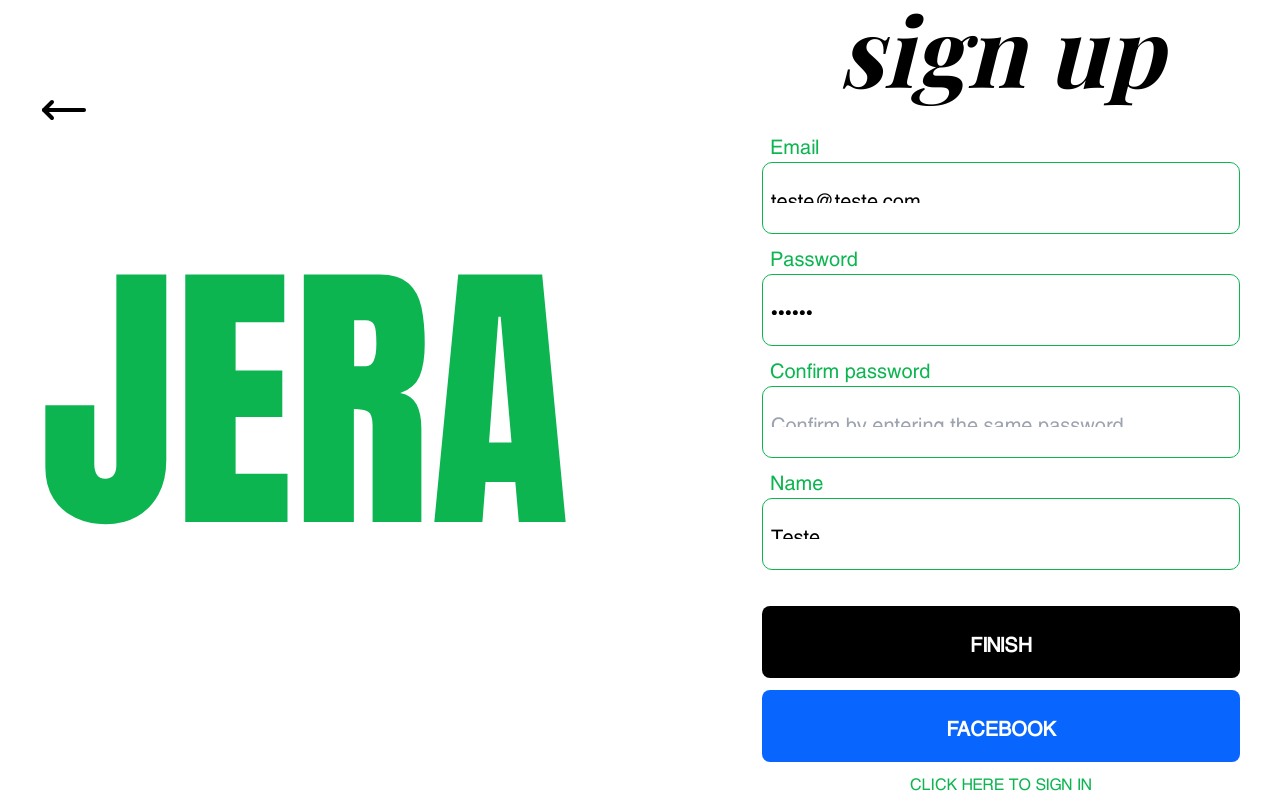
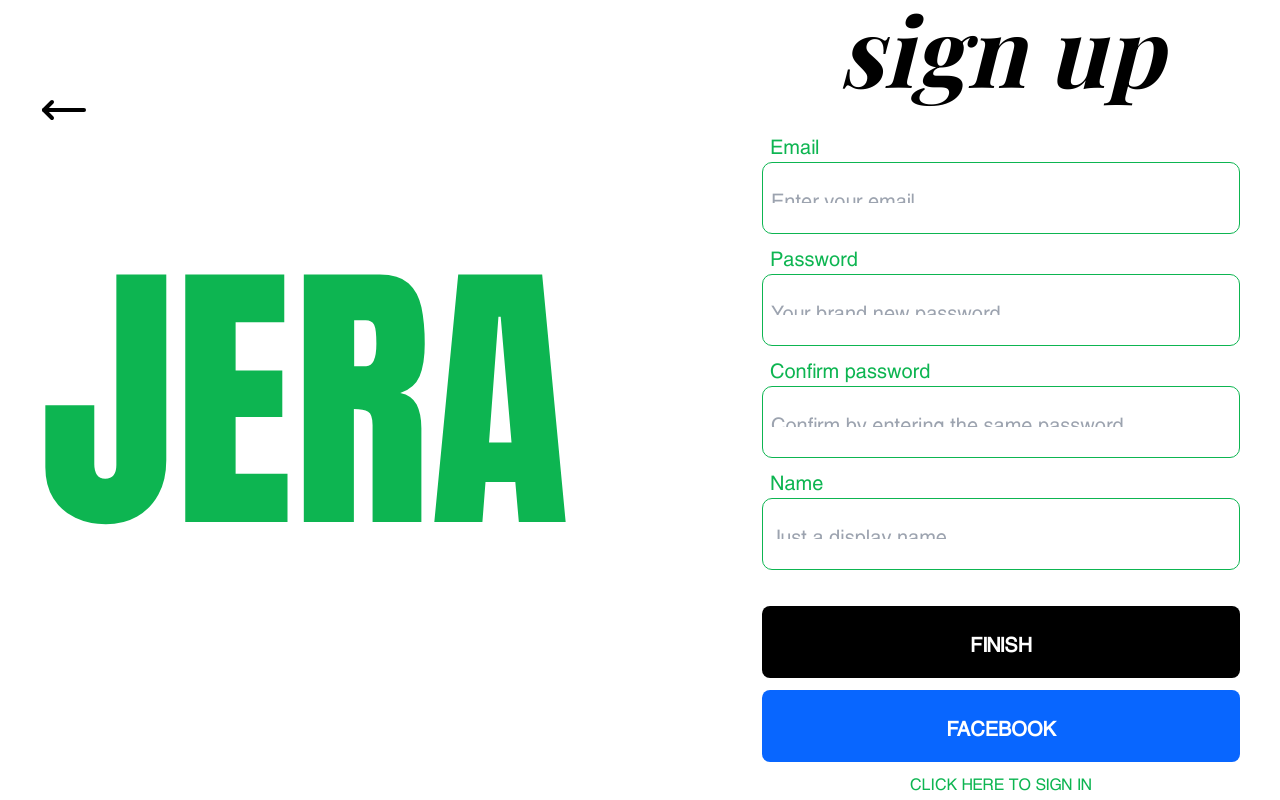
Before and after one commit to josee-fernandes/jera-movies, a Next.js app: page /sign-up in a window 1280 px wide. Built offline with nearby package versions, Linux system fonts and the light colour scheme; a web font is replaced by a local one.

Commit message:
fix: remove debug strings

```diff
--- a/src/components/SignUpForm.tsx
+++ b/src/components/SignUpForm.tsx
@@ -20,10 +20,10 @@ export const SignUpForm: React.FC = () => {
   const { register, handleSubmit, reset, resetField } =
     useForm<signUpFormSchemaType>({
       defaultValues: {
-        email: 'teste@teste.com',
-        password: '123456',
+        email: '',
+        password: '',
         passwordConfirmation: '',
-        name: 'Teste',
+        name: '',
       },
     })
 
--- a/src/pages/index.tsx
+++ b/src/pages/index.tsx
@@ -48,18 +48,18 @@ const Home: NextPage = () => {
             </h1>
           </div>
         </section>
-        <section className="h-screen bg-brand-secondary-500">
-          {/* Movies */}
+        {/* <section className="h-screen bg-brand-secondary-500">
+          {/* Movies
         </section>
         <section className="h-screen bg-brand-secondary-500">
-          {/* With */}
+          {/* With
         </section>
         <section className="h-screen bg-brand-accent-500">
-          {/* Profiles */}
+          {/* Profiles
         </section>
         <section className="h-screen bg-brand-secondary-500">
-          {/* Footer */}
-        </section>
+          {/* Footer
+        </section> */}
       </div>
     </>
   )
```
